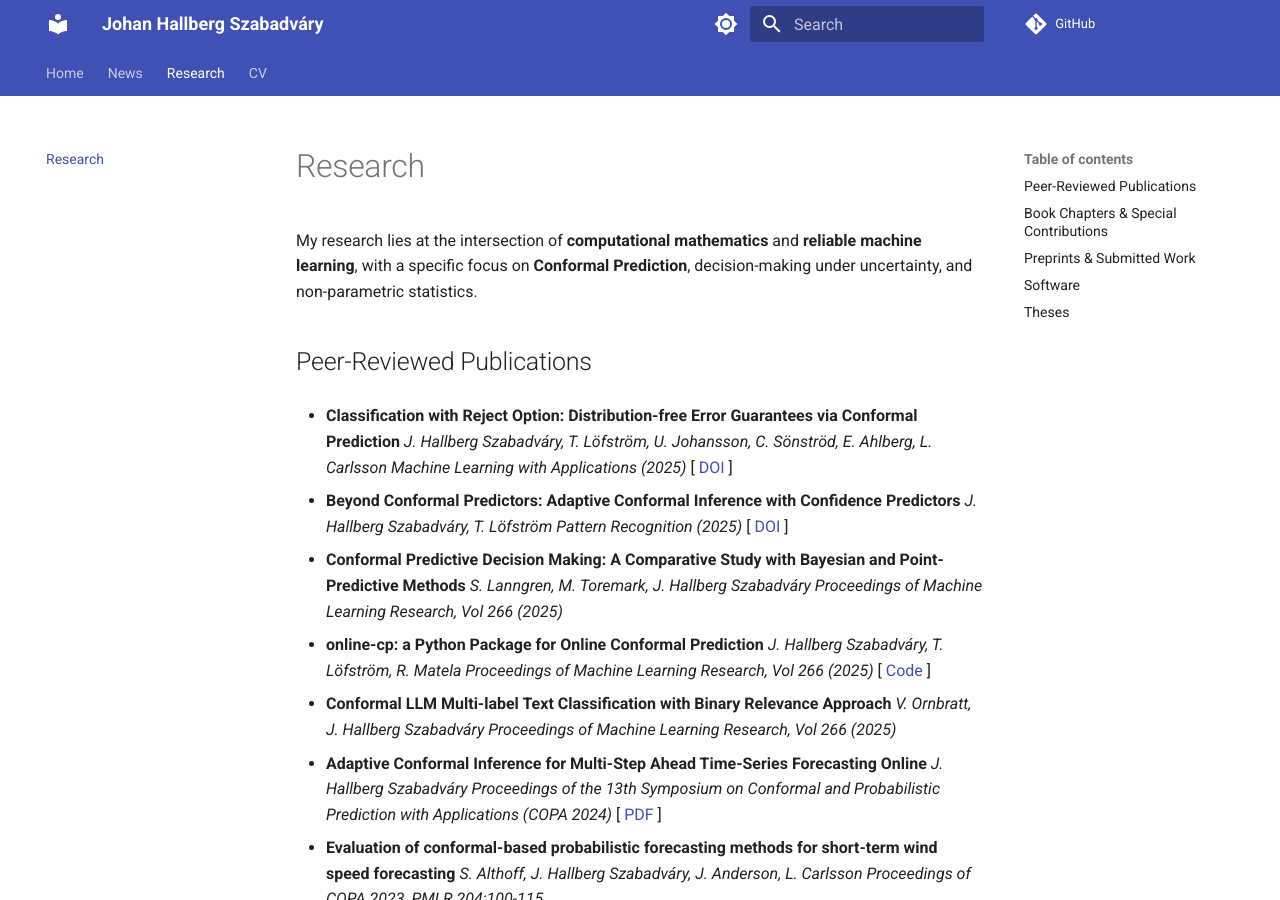
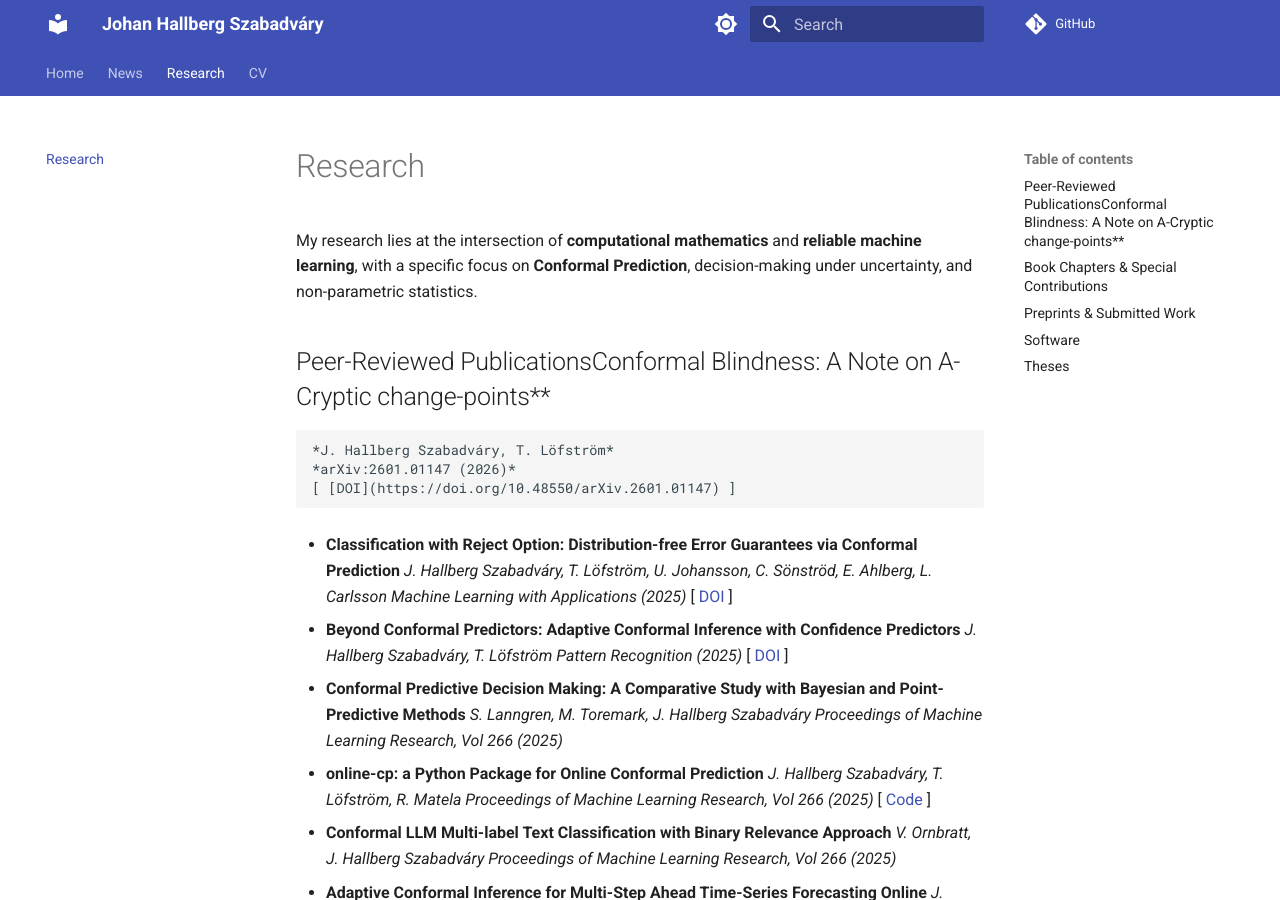
Before and after one commit to johan-hallberg-szabadvary/johan-hallberg-szabadvary.github.io, an MkDocs documentation site: the page built from docs/research.md, in a window 1280 px wide and 900 px high. Built offline with MkDocs 1.6.1 and Material for MkDocs 9.7.7, drawn with Linux system fonts in a browser that asks for light colours; comment, search, counter and statistics services are not loaded.

Commit message:
Add preprint to research

```diff
--- a/docs/research.md
+++ b/docs/research.md
@@ -2,7 +2,10 @@
 
 My research lies at the intersection of **computational mathematics** and **reliable machine learning**, with a specific focus on **Conformal Prediction**, decision-making under uncertainty, and non-parametric statistics.
 
-## Peer-Reviewed Publications
+## Peer-Reviewed PublicationsConformal Blindness: A Note on A-Cryptic change-points**
+    *J. Hallberg Szabadváry, T. Löfström*
+    *arXiv:2601.01147 (2026)*
+    [ [DOI](https://doi.org/10.48550/arXiv.2601.01147) ]
 
 * **Classification with Reject Option: Distribution-free Error Guarantees via Conformal Prediction**
     *J. Hallberg Szabadváry, T. Löfström, U. Johansson, C. Sönströd, E. Ahlberg, L. Carlsson*
```
